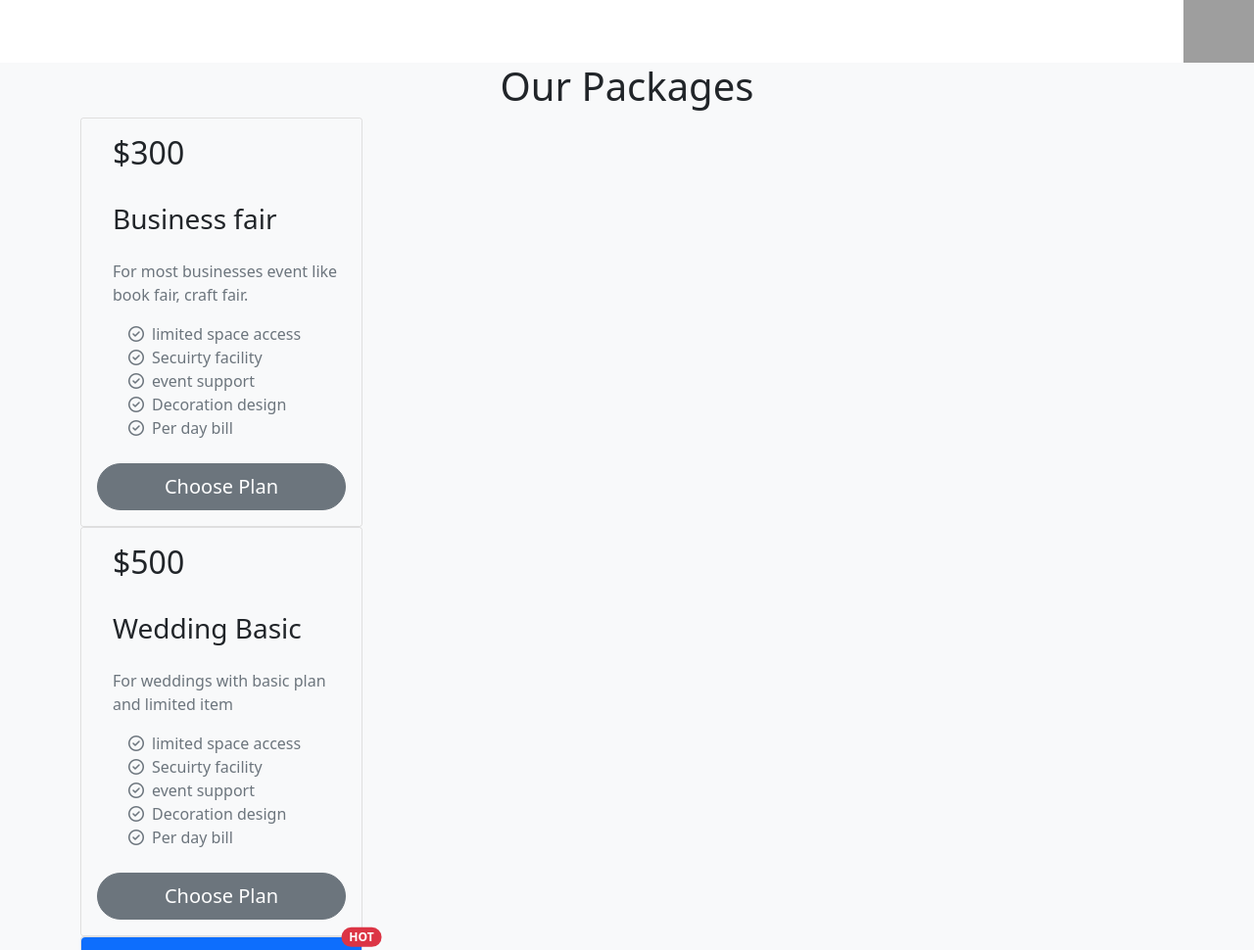
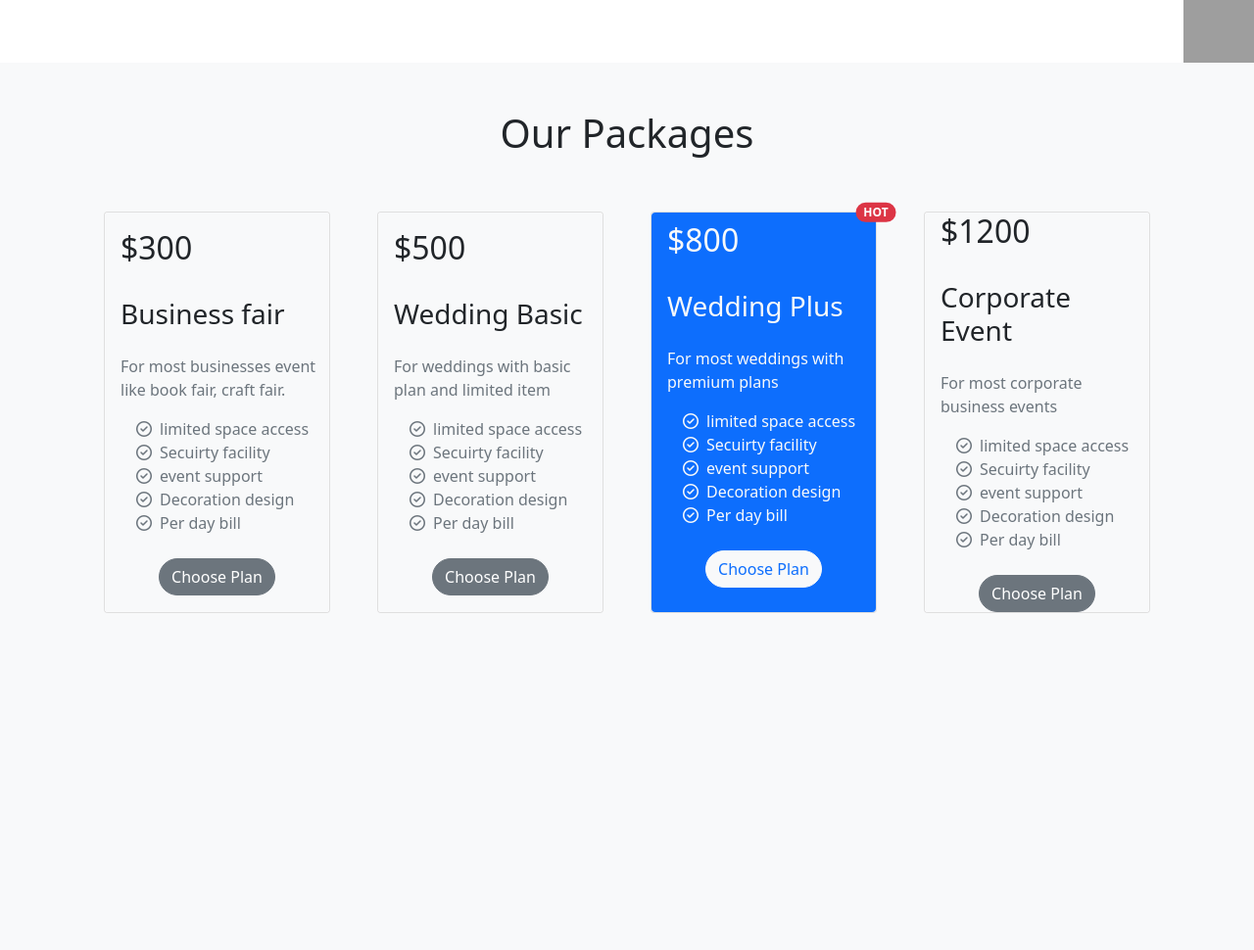
Before and after one commit to osamabinsayeed/convention-center, a plain HTML site: page index.html in a window 1280 px wide. Shown: the part 1000-1970 px from the top of the page at 98% size. After the commit the page ends 1626 px from the top, so only its background shows below. Drawn offline with nearby package versions, Linux system fonts and the light colour scheme; grey boxes are pictures that could not be loaded.

Commit message:
hard-card

```diff
--- a/index.html
+++ b/index.html
@@ -15,7 +15,7 @@
 
 <body class="bg-light">
     <!-- header -->
-    <header class="bg-white p-0 ">
+    <header class="bg-white p-0 mb-5">
         <div class="d-flex justify-content-around p-4">
             <h1>Royal Convention Center</h1>
             <nav class="navbar navbar-expand-lg navbar-light ">
@@ -91,13 +91,15 @@
     </header>
 
     <!-- first section -->
-    <section>
-        <div class="d-flex justify-content-center">
+
+    <div class="d-flex justify-content-center mt-5 mb-5">
         <h1>Our Packages</h1>
     </div>
-        <div class="container">
-            <div class="card" style="width: 18rem;">
-                <div class="card-body bg-light d-flex flex-column justify-content-center rounded">
+    <section class="container">
+        <div class="row row-cols-1  row-cols-md-3 row-cols-lg-4 gx-5 m-0 p-0">
+            <div class="col">
+                <div class="card w-100 h-100" style="width: 18rem;">
+                    <div class="card-body p-0 gx-0  bg-light d-flex flex-column justify-content-center rounded">
                         <h2 class="card-title ps-3">$300
                         </h2> <br>
                         <h3 class="ps-3">Business fair</h3>
@@ -146,11 +148,15 @@
                             </li>
 
                         </ul>
-                    <a href="#" class="btn btn-secondary btn-lg rounded-pill mt-2">Choose Plan</a>
+                        <div class="d-flex justify-content-center">
+                            <a href="#" class="btn btn-secondary btn-md  rounded-pill mt-2">Choose Plan</a>
                         </div>
                     </div>
-            <div class="card" style="width: 18rem;">
-                <div class="card-body bg-light d-flex flex-column justify-content-center rounded">
+                </div>
+            </div>
+            <div class="col">
+                <div class="card w-100 h-100" style="width: 18rem;">
+                    <div class="card-body p-0 gx-0  bg-light d-flex flex-column justify-content-center rounded">
                         <h2 class="card-title ps-3">$500
                         </h2> <br>
                         <h3 class="ps-3">Wedding Basic</h3>
@@ -199,12 +205,16 @@
                             </li>
 
                         </ul>
-                    <a href="#" class="btn btn-secondary btn-lg rounded-pill mt-2">Choose Plan</a>
+                        <div class="d-flex justify-content-center pb-3s">
+                            <a href="#" class="btn btn-secondary btn-md  rounded-pill mt-2">Choose Plan</a>
                         </div>
                     </div>
-            <div class="card" style="width: 18rem;">
+                </div>
+            </div>
+            <div class="col">
+                <div class="card w-100 h-100" style="width: 18rem;">
                     <div
-                    class="card-body bg-primary d-flex flex-column justify-content-center rounded text-light position-ralative">
+                        class="card-body p-0 gx-0  bg-primary d-flex flex-column justify-content-center rounded text-light position-ralative">
                         <h2 class="card-title ps-3">$800
                         </h2> <br>
                         <h3 class="ps-3">Wedding Plus</h3>
@@ -252,15 +262,19 @@
                             </li>
 
                         </ul>
-                    <a href="#" class="btn btn-light text-primary btn-lg rounded-pill mt-2">Choose Plan</a>
+                        <div class="d-flex justify-content-center mb-3"><a href="#"
+                                class="btn btn-light text-primary btn-md  rounded-pill mt-2">Choose Plan</a>
+                        </div>
                     </div>
                     <span class="position-absolute top-0 start-100 translate-middle badge rounded-pill bg-danger">
                         HOT
                         <span class="visually-hidden"></span>
                     </span>
                 </div>
-            <div class="card" style="width: 18rem;">
-                <div class="card-body bg-light d-flex flex-column justify-content-center rounded">
+            </div>
+            <div class="col">
+                <div class="card w-100 h-100" style="width: 18rem;">
+                    <div class="card-body p-0 gx-0  bg-light d-flex flex-column justify-content-center rounded">
                         <h2 class="card-title ps-3">$1200
                         </h2> <br>
                         <h3 class="ps-3">Corporate Event</h3>
@@ -271,7 +285,7 @@
                                 events
                             </p>
                         </div>
-                    <ul style="list-style: none;" class="text-secondary mt-3">
+                        <ul style="list-style: none; " class="text-secondary mt-3">
                             <li class="d-flex pe-2"><i class="mt-1 far fa-check-circle"></i>
                                 <span>
                                     <div class="ps-2">
@@ -309,7 +323,10 @@
                             </li>
 
                         </ul>
-                    <a href="#" class="btn btn-secondary btn-lg rounded-pill mt-2">Choose Plan</a>
+                        <div class="d-flex justify-content-center">
+                            <a href="#" class="btn btn-secondary btn-md  rounded-pill mt-2">Choose Plan</a>
+                        </div>
+                    </div>
                 </div>
             </div>
         </div>
```
Lines whose indentation alone changed are shown as unchanged.
